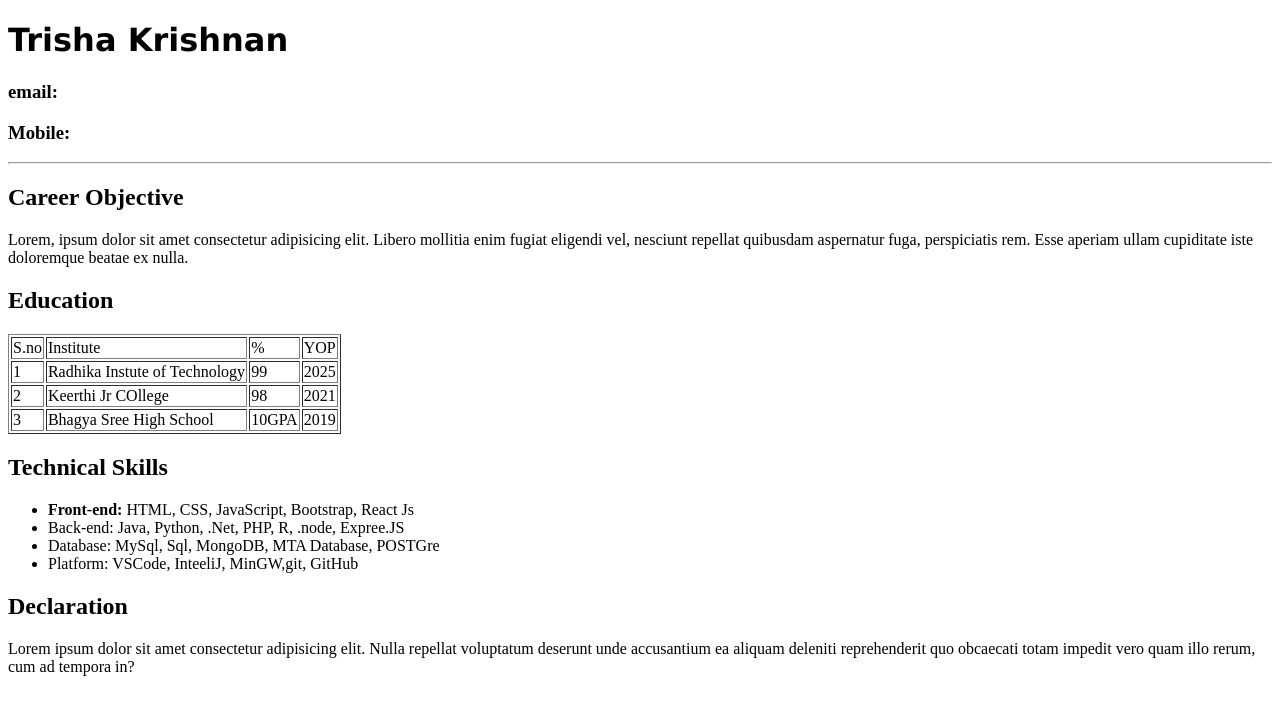
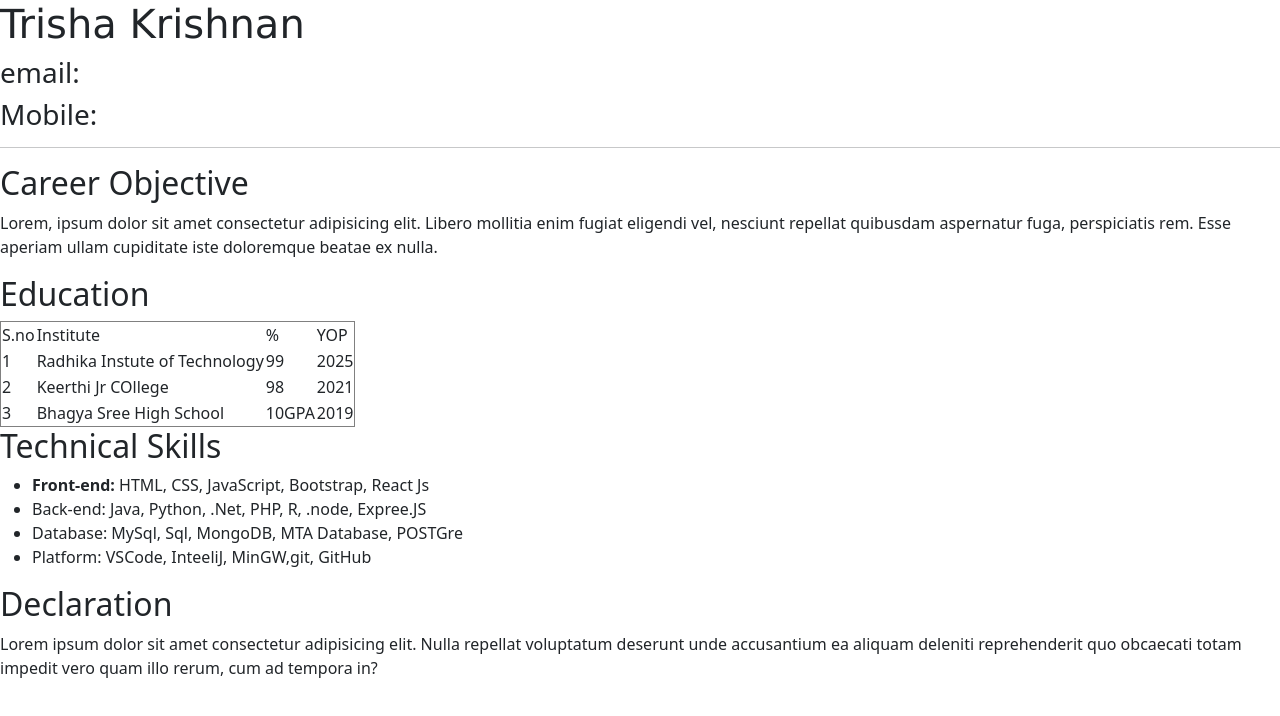
Before and after one commit to itkmm/niru, a plain HTML site: page index.html in a window 1280 px wide. Drawn offline with Linux system fonts and the light colour scheme.

Commit message:
version1

```diff
--- a/index.html
+++ b/index.html
@@ -4,6 +4,7 @@
     <meta charset="UTF-8">
     <meta name="viewport" content="width=device-width, initial-scale=1.0">
     <title>Document</title>
+    <link rel="stylesheet" href="./bootstrap-5.0.2-dist/bootstrap-5.0.2-dist/css/bootstrap.min.css">
     <style>
 
         h1{
```
